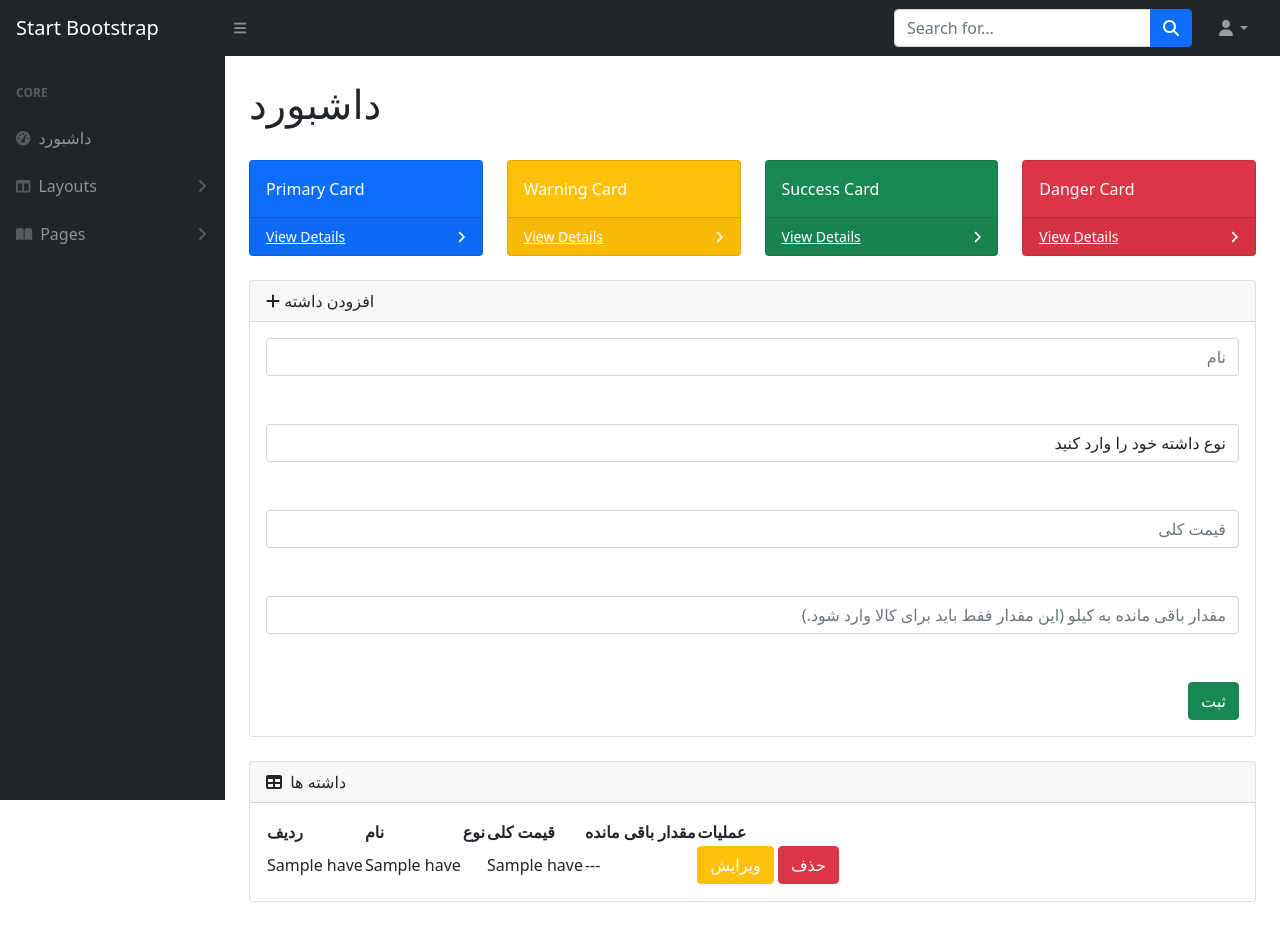
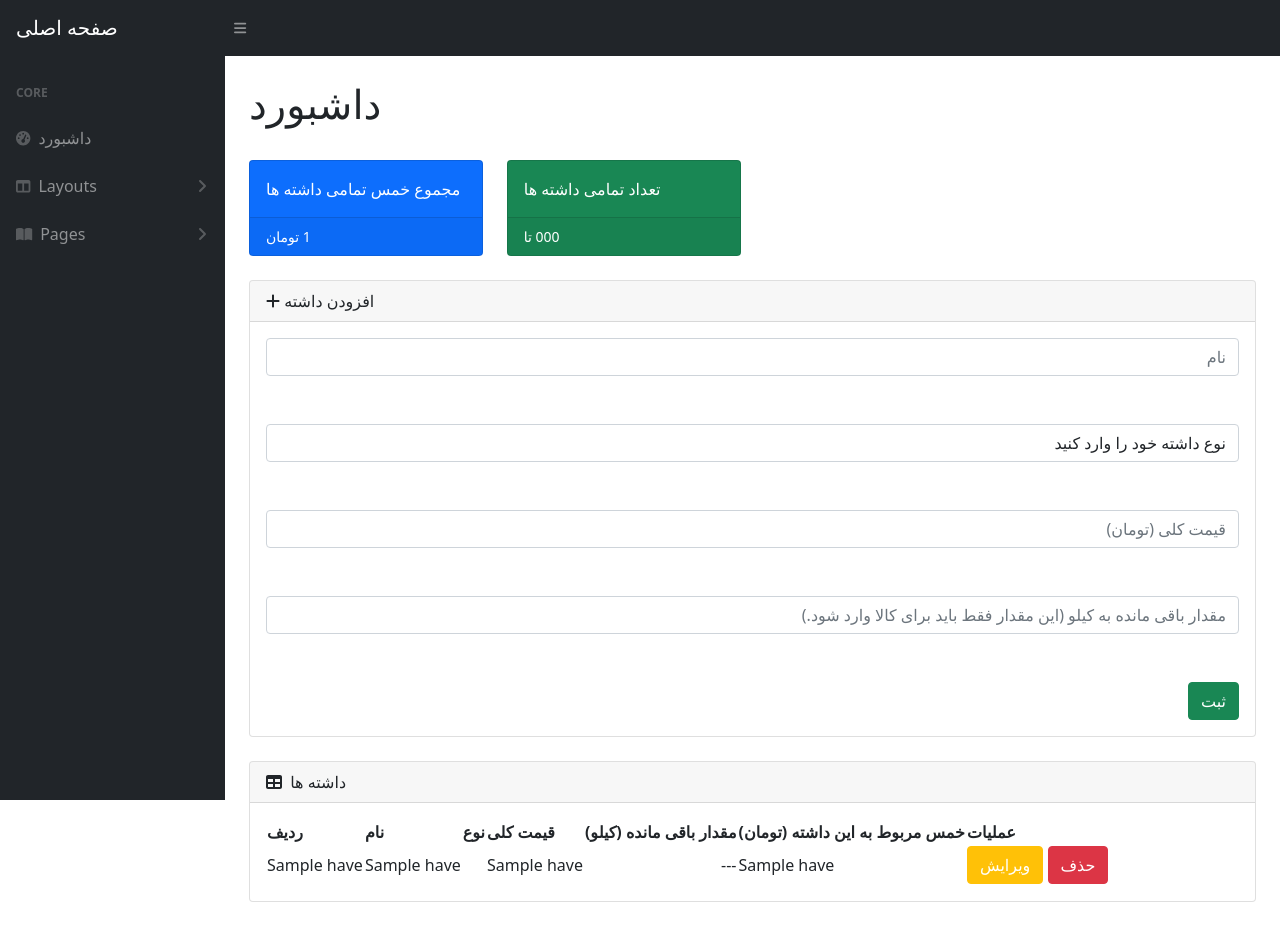
Before and after one commit to afattahi1387/calculate-khoms-website, a Flask app: template templates/index.html in a window 1280 px wide. Run offline with Flask 3, Linux system fonts and the light colour scheme; the template is opened without the code that fills it: most values are stand-ins (such as "Sample title", 1, 10 or a date in 2020); parts of the project's set-up code (start-up, migrations or seed data) failed here and were passed over; some libraries are stand-ins or nearby versions.

Commit message:
added calculate khoms for single have and all haves and showing khoms of all haves and number of haves in dashboard.

```diff
--- a/app.py
+++ b/app.py
@@ -21,6 +21,11 @@ def home():
     havesRow = functions.get_user_haves(current_user.get_id())
     for have in havesRow:
         haveId += 1
+        have = list(have)
+        have[4] = functions.add_cama_in_number(have[4])
+        have.append(functions.add_cama_in_number(functions.calculate_have_khoms(have[0])))
+        if have[5]:
+            have[5] = functions.add_cama_in_number(have[5])
         haves[str(haveId)] = have
 
     if request.args.get('edit-have'):
@@ -30,7 +35,7 @@ def home():
         show_form = 'add_have'
         have_row_for_edit = None
 
-    return render_template('index.html', haves = haves, show_form = show_form, user_id = current_user.get_id(), have_row_for_edit = have_row_for_edit)
+    return render_template('index.html', haves = haves, show_form = show_form, user_id = current_user.get_id(), have_row_for_edit = have_row_for_edit, total_khoms = functions.add_cama_in_number(functions.calculate_khoms_of_user_haves(current_user.get_id())), number_of_haves = functions.count_user_haves(current_user.get_id()))
 
 @app.route('/add-have-for-user', methods = ['POST'])
 @login_required
--- a/templates/index.html
+++ b/templates/index.html
@@ -14,28 +14,10 @@
     <body class="sb-nav-fixed">
         <nav class="sb-topnav navbar navbar-expand navbar-dark bg-dark">
             <!-- Navbar Brand-->
-            <a class="navbar-brand ps-3" href="index.html">Start Bootstrap</a>
+            <a class="navbar-brand ps-3" href="/">صفحه اصلی</a>
             <!-- Sidebar Toggle-->
             <button class="btn btn-link btn-sm order-1 order-lg-0 me-4 me-lg-0" id="sidebarToggle" href="#!"><i class="fas fa-bars"></i></button>
-            <!-- Navbar Search-->
-            <form class="d-none d-md-inline-block form-inline ms-auto me-0 me-md-3 my-2 my-md-0">
-                <div class="input-group">
-                    <input class="form-control" type="text" placeholder="Search for..." aria-label="Search for..." aria-describedby="btnNavbarSearch" />
-                    <button class="btn btn-primary" id="btnNavbarSearch" type="button"><i class="fas fa-search"></i></button>
-                </div>
-            </form>
-            <!-- Navbar-->
-            <ul class="navbar-nav ms-auto ms-md-0 me-3 me-lg-4">
-                <li class="nav-item dropdown">
-                    <a class="nav-link dropdown-toggle" id="navbarDropdown" href="#" role="button" data-bs-toggle="dropdown" aria-expanded="false"><i class="fas fa-user fa-fw"></i></a>
-                    <ul class="dropdown-menu dropdown-menu-end" aria-labelledby="navbarDropdown">
-                        <li><a class="dropdown-item" href="#!">Settings</a></li>
-                        <li><a class="dropdown-item" href="#!">Activity Log</a></li>
-                        <li><hr class="dropdown-divider" /></li>
-                        <li><a class="dropdown-item" href="#!">Logout</a></li>
-                    </ul>
-                </li>
-            </ul>
+            <ul class="navbar-nav ms-auto ms-md-0 me-3 me-lg-4"></ul>
         </nav>
         <div id="layoutSidenav">
             <div id="layoutSidenav_nav">
@@ -101,37 +83,17 @@
                         <div class="row">
                             <div class="col-xl-3 col-md-6">
                                 <div class="card bg-primary text-white mb-4">
-                                    <div class="card-body">Primary Card</div>
+                                    <div class="card-body">مجموع خمس تمامی داشته ها</div>
                                     <div class="card-footer d-flex align-items-center justify-content-between">
-                                        <a class="small text-white stretched-link" href="#">View Details</a>
-                                        <div class="small text-white"><i class="fas fa-angle-right"></i></div>
-                                    </div>
-                                </div>
-                            </div>
-                            <div class="col-xl-3 col-md-6">
-                                <div class="card bg-warning text-white mb-4">
-                                    <div class="card-body">Warning Card</div>
-                                    <div class="card-footer d-flex align-items-center justify-content-between">
-                                        <a class="small text-white stretched-link" href="#">View Details</a>
-                                        <div class="small text-white"><i class="fas fa-angle-right"></i></div>
+                                        <a class="small text-white" style="text-decoration: none; direction: rtl;">{{ total_khoms }} تومان</a>
                                     </div>
                                 </div>
                             </div>
                             <div class="col-xl-3 col-md-6">
                                 <div class="card bg-success text-white mb-4">
-                                    <div class="card-body">Success Card</div>
+                                    <div class="card-body">تعداد تمامی داشته ها</div>
                                     <div class="card-footer d-flex align-items-center justify-content-between">
-                                        <a class="small text-white stretched-link" href="#">View Details</a>
-                                        <div class="small text-white"><i class="fas fa-angle-right"></i></div>
-                                    </div>
-                                </div>
-                            </div>
-                            <div class="col-xl-3 col-md-6">
-                                <div class="card bg-danger text-white mb-4">
-                                    <div class="card-body">Danger Card</div>
-                                    <div class="card-footer d-flex align-items-center justify-content-between">
-                                        <a class="small text-white stretched-link" href="#">View Details</a>
-                                        <div class="small text-white"><i class="fas fa-angle-right"></i></div>
+                                        <a class="small text-white" style="text-decoration: none; direction: rtl;">{{ number_of_haves }} تا</a>
                                     </div>
                                 </div>
                             </div>
@@ -160,7 +122,7 @@
                                             {% endif %}
                                         </select><br><br>
                                         <input type="hidden" name="user_id" value="{{ user_id }}">
-                                        <input type="number" name="total_price" class="form-control" placeholder="قیمت کلی" value="{{ have_row_for_edit[4] }}"><br><br>
+                                        <input type="number" name="total_price" class="form-control" placeholder="قیمت کلی (تومان)" value="{{ have_row_for_edit[4] }}"><br><br>
                                         {% if have_row_for_edit[5] %}
                                             <input type="number" name="remaining_amount" class="form-control" placeholder="مقدار باقی مانده (به کیلو)" value="{{ have_row_for_edit[5] }}"><br><br>
                                         {% else %}
@@ -177,7 +139,7 @@
                                             <option value="money">پول</option>
                                         </select><br><br>
                                         <input type="hidden" name="user_id" value="{{ user_id }}">
-                                        <input type="number" name="total_price" class="form-control" placeholder="قیمت کلی"><br><br>
+                                        <input type="number" name="total_price" class="form-control" placeholder="قیمت کلی (تومان)"><br><br>
                                         <input type="number" name="remaining_amount" class="form-control" placeholder="مقدار باقی مانده به کیلو (این مقدار فقط باید برای کالا وارد شود.)"><br><br>
                                         <input type="submit" value="ثبت" class="btn btn-success">
                                     </form>
@@ -197,7 +159,8 @@
                                             <th>نام</th>
                                             <th>نوع</th>
                                             <th>قیمت کلی</th>
-                                            <th>مقدار باقی مانده</th>
+                                            <th>مقدار باقی مانده (کیلو)</th>
+                                            <th>خمس مربوط به این داشته (تومان)</th>
                                             <th>عملیات</th>
                                         </tr>
                                     </thead>
@@ -214,13 +177,14 @@
                                                     {% endif %}
                                                 </td>
                                                 <td>{{ haves[have][4] }}</td>
-                                                <td>
+                                                <td style="direction: rtl;">
                                                     {% if not haves[have][5] %}
                                                         ---
                                                     {% else %}
                                                         {{ haves[have][5] }}
                                                     {% endif %}
                                                 </td>
+                                                <td>{{ haves[have][6] }}</td>
                                                 <td>
                                                     <a href="/?edit-have={{ haves[have][0] }}" class="btn btn-warning" style="color: white;">ویرایش</a>
                                                     <button onclick="if(confirm('آیا از حذف این داشته مطمئن هستید؟')){window.location.href = '/delete-have/{{ haves[have][0] }}';}" class="btn btn-danger">حذف</button>
```
Also changed, not shown: functions.py (+36 -0 lines).
